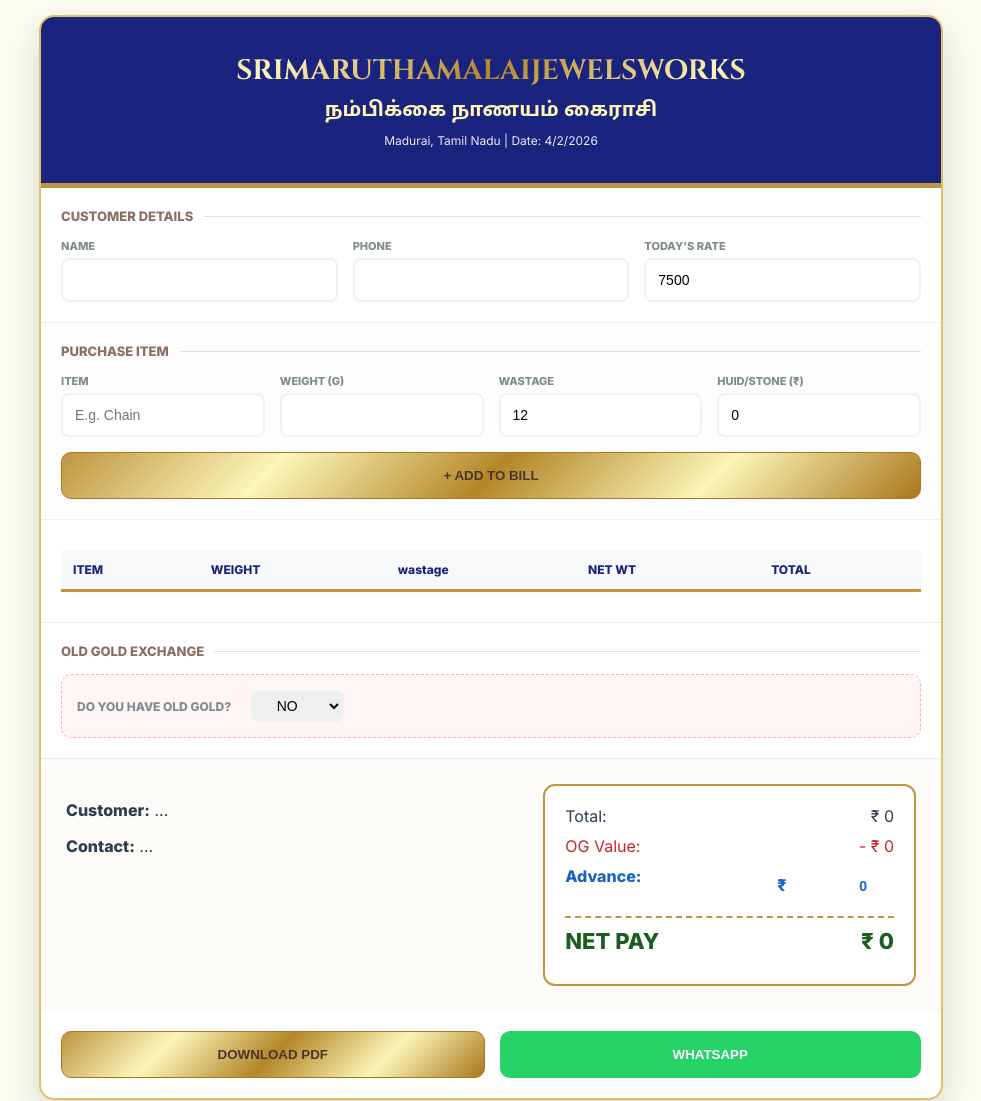
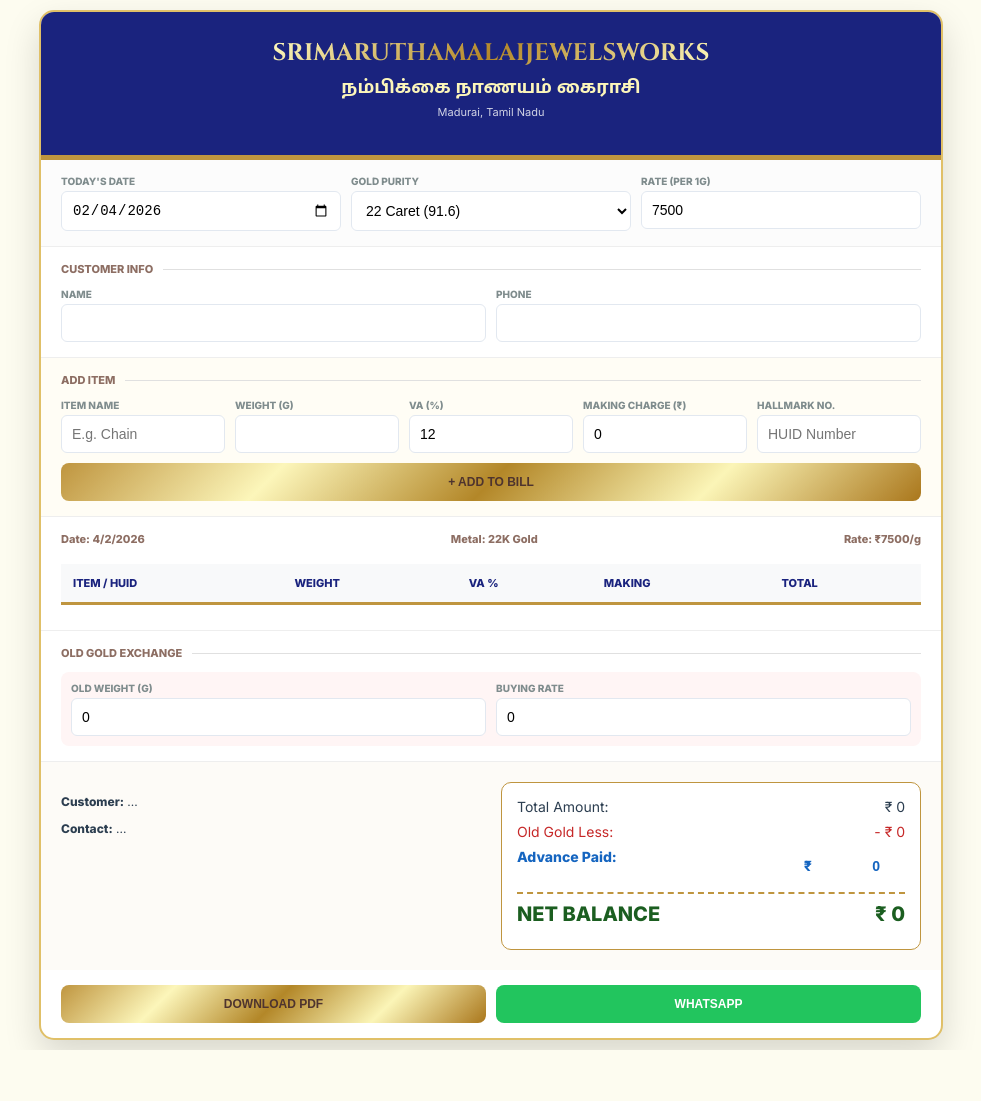
Before and after one commit to gautamraj122012-lab/Smm-billing, a plain HTML site: page index.html in a window 1280 px wide. Shown: the top 1101 px of the page, without its empty margins (149-1130 px from the left). After the commit the page ends 1050 px from the top, so only its background shows below. Drawn offline with Linux system fonts and the light colour scheme.

Commit message:
Refactor index.html for layout and styling improvements
Refactor HTML structure and styles for improved layout and readability. Update customer and item sections for better user interaction.

```diff
--- a/index.html
+++ b/index.html
@@ -5,126 +5,46 @@
     <meta name="viewport" content="width=device-width, initial-scale=1.0, maximum-scale=1.0, user-scalable=no">
     <title>SMW Billing | Srimaruthamalaijewelsworks</title>
 
-    <!-- PWA Settings -->
-    <meta name="mobile-web-app-capable" content="yes">
-    <meta name="apple-mobile-web-app-capable" content="yes">
-    <meta name="theme-color" content="#8d6e63">
-
-    <!-- Libraries -->
     <script src="https://cdnjs.cloudflare.com/ajax/libs/html2pdf.js/0.10.1/html2pdf.bundle.min.js"></script>
     <link href="https://fonts.googleapis.com/css2?family=Cinzel:wght@700&family=Inter:wght@400;600;800&family=Noto+Sans+Tamil:wght@400;700&display=swap" rel="stylesheet">
 
     <style>
         :root {
             --gold-gradient: linear-gradient(135deg, #bf953f, #fcf6ba, #b38728, #fbf5b7, #aa771c);
-            --silver-gradient: linear-gradient(135deg, #707070, #e0e0e0, #808080, #ffffff, #909090);
             --royal-blue: #1a237e;
             --deep-gold: #8d6e63;
         }
 
-        body {
-            font-family: 'Inter', sans-serif;
-            background: #fdfcf0;
-            margin: 0;
-            padding: 15px;
-            color: #2c3e50;
-        }
+        body { font-family: 'Inter', sans-serif; background: #fdfcf0; margin: 0; padding: 10px; color: #2c3e50; }
+        .bill-container { max-width: 900px; margin: 0 auto; background: white; border-radius: 15px; box-shadow: 0 15px 35px rgba(0,0,0,0.15); border: 2px solid #e0c068; overflow: hidden; }
 
-        .bill-container {
-            max-width: 900px;
-            margin: 0 auto;
-            background: white;
-            border-radius: 15px;
-            box-shadow: 0 15px 35px rgba(0,0,0,0.15);
-            border: 2px solid #e0c068;
-            overflow: hidden;
-        }
+        .header { background: var(--royal-blue); color: white; padding: 25px 15px; text-align: center; border-bottom: 5px solid #bf953f; }
+        .header h1 { font-family: 'Cinzel', serif; margin: 0; font-size: 24px; background: var(--gold-gradient); -webkit-background-clip: text; -webkit-text-fill-color: transparent; text-transform: uppercase; }
+        .slogan { font-family: 'Noto Sans Tamil', sans-serif; font-size: 18px; color: #fcf6ba; margin-top: 8px; display: block; font-weight: 700; }
 
-        /* Royal Header */
-        .header {
-            background: var(--royal-blue);
-            color: white;
-            padding: 35px 20px;
-            text-align: center;
-            border-bottom: 5px solid #bf953f;
-        }
-
-        .header h1 {
-            font-family: 'Cinzel', serif;
-            margin: 0;
-            font-size: 28px;
-            background: var(--gold-gradient);
-            -webkit-background-clip: text;
-            -webkit-text-fill-color: transparent;
-            text-transform: uppercase;
-        }
-
-        .slogan {
-            font-family: 'Noto Sans Tamil', sans-serif;
-            font-size: 20px;
-            color: #fcf6ba;
-            margin-top: 10px;
-            display: block;
-            font-weight: 700;
-        }
-
-        /* Sections */
-        .section { padding: 20px; border-bottom: 1px solid #eee; }
-        .section-title {
-            font-size: 13px;
-            font-weight: 800;
-            color: var(--deep-gold);
-            text-transform: uppercase;
-            margin-bottom: 15px;
-            display: flex;
-            align-items: center;
-            gap: 10px;
-        }
+        .section { padding: 15px 20px; border-bottom: 1px solid #eee; }
+        .section-title { font-size: 11px; font-weight: 800; color: var(--deep-gold); text-transform: uppercase; margin-bottom: 12px; display: flex; align-items: center; gap: 10px; }
         .section-title::after { content: ""; flex: 1; height: 1px; background: #e0e0e0; }
 
-        .grid-inputs {
-            display: grid;
-            grid-template-columns: repeat(auto-fit, minmax(150px, 1fr));
-            gap: 15px;
-        }
+        .grid-inputs { display: grid; grid-template-columns: repeat(auto-fit, minmax(130px, 1fr)); gap: 10px; }
+        .field { display: flex; flex-direction: column; }
+        label { font-size: 10px; font-weight: 700; color: #7f8c8d; margin-bottom: 4px; text-transform: uppercase; }
+        input, select { padding: 10px; border: 1px solid #e2e8f0; border-radius: 6px; font-size: 14px; background: #fff; }
 
-        .field { display: flex; flex-direction: column; }
-        label { font-size: 11px; font-weight: 700; color: #7f8c8d; margin-bottom: 5px; text-transform: uppercase; }
-        input, select { padding: 12px; border: 2px solid #f1f1f1; border-radius: 8px; font-size: 14px; }
-
-        /* Old Gold Toggle Section */
-        .og-toggle-box {
-            background: #fff5f5;
-            padding: 15px;
-            border-radius: 10px;
-            margin-top: 10px;
-            border: 1px dashed #feb2b2;
-        }
-        .og-details { display: none; margin-top: 15px; gap: 15px; grid-template-columns: repeat(auto-fit, minmax(130px, 1fr)); }
-
-        /* Table */
         .table-area { padding: 10px 0; overflow-x: auto; }
         table { width: 100%; border-collapse: collapse; }
-        th { background: #f8f9fa; padding: 12px; text-align: left; font-size: 12px; color: var(--royal-blue); border-bottom: 3px solid #bf953f; }
-        td { padding: 12px; border-bottom: 1px solid #f1f1f1; font-size: 14px; }
+        th { background: #f8f9fa; padding: 12px; text-align: left; font-size: 11px; color: var(--royal-blue); border-bottom: 3px solid #bf953f; }
+        td { padding: 12px; border-bottom: 1px solid #f1f1f1; font-size: 13px; }
 
-        /* Footer Calculations */
-        .summary-wrapper {
-            background: #fdfbf7;
-            display: grid;
-            grid-template-columns: 1.2fr 1fr;
-            padding: 25px;
-            gap: 30px;
-        }
-        .total-card { background: white; padding: 20px; border-radius: 12px; border: 2px solid #bf953f; }
-        .row { display: flex; justify-content: space-between; margin-bottom: 10px; }
-        .row.grand { border-top: 2px dashed #bf953f; margin-top: 10px; padding-top: 10px; font-weight: 800; font-size: 22px; color: #1b5e20; }
+        .summary-wrapper { background: #fdfbf7; display: grid; grid-template-columns: 1fr 1fr; padding: 20px; gap: 20px; }
+        .total-card { background: white; padding: 15px; border-radius: 10px; border: 1px solid #bf953f; }
+        .row { display: flex; justify-content: space-between; margin-bottom: 8px; font-size: 14px; }
+        .row.grand { border-top: 2px dashed #bf953f; margin-top: 8px; padding-top: 8px; font-weight: 800; font-size: 20px; color: #1b5e20; }
 
-        /* Buttons */
-        .btn-panel { padding: 20px; display: flex; gap: 15px; }
-        .btn { flex: 1; padding: 15px; border: none; border-radius: 10px; font-weight: 800; cursor: pointer; text-transform: uppercase; }
-        .btn-gold { background: var(--gold-gradient); color: #4e342e; border: 1px solid #aa771c; }
-        .btn-wa { background: #25d366; color: white; }
+        .btn-panel { padding: 15px 20px; display: flex; gap: 10px; }
+        .btn { flex: 1; padding: 12px; border: none; border-radius: 8px; font-weight: 800; cursor: pointer; text-transform: uppercase; font-size: 12px; }
+        .btn-gold { background: var(--gold-gradient); color: #4e342e; }
+        .btn-wa { background: #22c55e; color: white; }
 
         @media (max-width: 600px) { .summary-wrapper { grid-template-columns: 1fr; } }
         @media print { .no-print { display: none !important; } }
@@ -136,41 +56,64 @@
     <div class="header">
         <h1>Srimaruthamalaijewelsworks</h1>
         <span class="slogan">நம்பிக்கை நாணயம் கைராசி</span>
-        <div style="font-size: 12px; margin-top: 10px; opacity: 0.9;">Madurai, Tamil Nadu | Date: <span id="bill-date"></span></div>
+        <p style="font-size: 11px; margin-top: 5px; opacity: 0.8;">Madurai, Tamil Nadu</p>
+    </div>
+
+    <!-- Gold Rate Setting -->
+    <div class="section no-print" style="background: #fcfcfc;">
+        <div class="grid-inputs">
+            <div class="field"><label>Today's Date</label><input type="date" id="billDateInput" oninput="updateDisplay()"></div>
+            <div class="field">
+                <label>Gold Purity</label>
+                <select id="goldCaret" onchange="recalculate()">
+                    <option value="24K">24 Caret (99.9)</option>
+                    <option value="22K" selected>22 Caret (91.6)</option>
+                    <option value="20K">20 Caret (83.3)</option>
+                    <option value="18K">18 Caret (75.0)</option>
+                    <option value="Silver">Silver (வெள்ளி)</option>
+                </select>
+            </div>
+            <div class="field"><label>Rate (per 1g)</label><input type="number" id="baseRate" value="7500" oninput="recalculate()"></div>
+        </div>
     </div>
 
     <!-- Customer Section -->
     <div class="section no-print">
-        <span class="section-title">Customer Details</span>
+        <span class="section-title">Customer Info</span>
         <div class="grid-inputs">
-            <div class="field"><label>Name</label><input type="text" id="custName" oninput="sync()"></div>
-            <div class="field"><label>Phone</label><input type="number" id="custMob" oninput="sync()"></div>
-            <div class="field"><label>Today's Rate</label><input type="number" id="rate22k" value="7500" oninput="recalculate()"></div>
+            <div class="field"><label>Name</label><input type="text" id="custName" oninput="updateDisplay()"></div>
+            <div class="field"><label>Phone</label><input type="number" id="custMob" oninput="updateDisplay()"></div>
         </div>
     </div>
 
     <!-- Purchase Section -->
-    <div class="section no-print" style="background: #fdfdfd;">
-        <span class="section-title">Purchase Item</span>
+    <div class="section no-print" style="background: #fffdf5;">
+        <span class="section-title">Add Item</span>
         <div class="grid-inputs">
-            <div class="field"><label>Item</label><input type="text" id="itemName" placeholder="E.g. Chain"></div>
-            <div class="field"><label>Weight (g)</label><input type="number" id="itemWt"></div>
-            <div class="field"><label>wastage</label><input type="number" id="itemVA" value="12"></div>
-            <div class="field"><label>HUID/Stone (₹)</label><input type="number" id="itemOther" value="0"></div>
+            <div class="field"><label>Item Name</label><input type="text" id="itemName" placeholder="E.g. Chain"></div>
+            <div class="field"><label>Weight (g)</label><input type="number" id="itemWt" step="0.001"></div>
+            <div class="field"><label>VA (%)</label><input type="number" id="itemVA" value="12"></div>
+            <div class="field"><label>Making Charge (₹)</label><input type="number" id="itemMC" value="0"></div>
+            <div class="field"><label>Hallmark No.</label><input type="text" id="huid" placeholder="HUID Number"></div>
         </div>
-        <button class="btn btn-gold" style="margin-top:15px; width: 100%;" onclick="addItem()">+ Add to Bill</button>
+        <button class="btn btn-gold" style="margin-top:10px; width: 100%;" onclick="addItem()">+ Add to Bill</button>
     </div>
 
     <!-- TABLE -->
     <div class="section">
+        <div style="display: flex; justify-content: space-between; font-size: 11px; margin-bottom: 8px; font-weight: bold; color: var(--deep-gold);">
+            <span>Date: <span id="dispDate"></span></span>
+            <span>Metal: <span id="dispCaret">22K</span> Gold</span>
+            <span>Rate: ₹<span id="dispRate">7500</span>/g</span>
+        </div>
         <div class="table-area">
             <table>
                 <thead>
                     <tr>
-                        <th>ITEM</th>
+                        <th>ITEM / HUID</th>
                         <th>WEIGHT</th>
-                        <th>wastage</th>
-                        <th>NET WT</th>
+                        <th>VA %</th>
+                        <th>MAKING</th>
                         <th>TOTAL</th>
                     </tr>
                 </thead>
@@ -179,43 +122,30 @@
         </div>
     </div>
 
-    <!-- OLD GOLD SECTION -->
+    <!-- OLD GOLD -->
     <div class="section no-print">
         <span class="section-title">Old Gold Exchange</span>
-        <div class="og-toggle-box">
-            <label style="font-size: 12px; margin-right: 15px;">DO YOU HAVE OLD GOLD?</label>
-            <select id="ogActive" onchange="toggleOG()" style="padding: 5px 20px;">
-                <option value="no">NO</option>
-                <option value="yes">YES</option>
-            </select>
-
-            <div id="ogDetailSection" class="og-details">
-                <div class="field"><label>OG Weight (g)</label><input type="number" id="ogWt" value="0" oninput="recalculate()"></div>
-                <div class="field"><label>Hallmark Seal</label><input type="text" id="ogSeal" placeholder="Seal Type"></div>
-                <div class="field"><label>Tender / Touch</label><input type="text" id="ogTender" placeholder="91.6 / 75"></div>
-                <div class="field"><label>Buying Rate</label><input type="number" id="ogRate" value="0" oninput="recalculate()"></div>
-            </div>
+        <div class="grid-inputs" style="background: #fff5f5; padding: 10px; border-radius: 8px;">
+            <div class="field"><label>Old Weight (g)</label><input type="number" id="ogWt" value="0" oninput="recalculate()"></div>
+            <div class="field"><label>Buying Rate</label><input type="number" id="ogRate" value="0" oninput="recalculate()"></div>
         </div>
     </div>
 
-    <!-- TOTALS -->
+    <!-- SUMMARY -->
     <div class="summary-wrapper">
-        <div>
-            <p><strong>Customer:</strong> <span id="dispName">...</span></p>
-            <p><strong>Contact:</strong> <span id="dispMob">...</span></p>
-            <div id="ogBillDisplay" style="display:none; font-size: 12px; color: #c62828;">
-                <em>Old Gold Deduction Applied</em>
-            </div>
+        <div style="font-size: 12px;">
+            <p><strong>Customer:</strong> <span id="outName">...</span></p>
+            <p><strong>Contact:</strong> <span id="outMob">...</span></p>
         </div>
         <div class="total-card">
-            <div class="row"><span>Total:</span> <span>₹ <span id="totalAmt">0</span></span></div>
-            <div class="row" style="color: #c62828;"><span>OG Value:</span> <span>- ₹ <span id="ogValue">0</span></span></div>
+            <div class="row"><span>Total Amount:</span> <span>₹ <span id="subTotal">0</span></span></div>
+            <div class="row" style="color: #c62828;"><span>Old Gold Less:</span> <span>- ₹ <span id="ogTotal">0</span></span></div>
             <div class="row" style="color: #1565c0; font-weight: bold;">
-                <span>Advance:</span>
-                <span>₹ <input type="number" id="advPay" value="0" oninput="recalculate()" style="width: 80px; text-align: right; border: none; font-weight: bold; color: #1565c0;"></span>
+                <span>Advance Paid:</span>
+                <span>₹ <input type="number" id="advPay" value="0" oninput="recalculate()" style="width: 70px; text-align: right; border: none; font-weight: bold; color: #1565c0; background: none;"></span>
             </div>
             <div class="row grand">
-                <span>NET PAY</span>
+                <span>NET BALANCE</span>
                 <span>₹ <span id="grandTotal">0</span></span>
             </div>
         </div>
@@ -228,72 +158,83 @@
 </div>
 
 <script>
-    let billItems = [];
-    document.getElementById('bill-date').innerText = new Date().toLocaleDateString('en-IN');
+    let items = [];
+    document.getElementById('billDateInput').value = new Date().toISOString().split('T')[0];
+    updateDisplay();
 
-    function sync() {
-        document.getElementById('dispName').innerText = document.getElementById('custName').value || "...";
-        document.getElementById('dispMob').innerText = document.getElementById('custMob').value || "...";
-    }
-
-    function toggleOG() {
-        const val = document.getElementById('ogActive').value;
-        const section = document.getElementById('ogDetailSection');
-        const display = document.getElementById('ogBillDisplay');
-        if(val === 'yes') {
-            section.style.display = 'grid';
-            display.style.display = 'block';
-        } else {
-            section.style.display = 'none';
-            display.style.display = 'none';
-            document.getElementById('ogWt').value = 0;
-            recalculate();
-        }
+    function updateDisplay() {
+        const d = document.getElementById('billDateInput').value;
+        document.getElementById('dispDate').innerText = d ? new Date(d).toLocaleDateString('en-IN') : "";
+        document.getElementById('outName').innerText = document.getElementById('custName').value || "...";
+        document.getElementById('outMob').innerText = document.getElementById('custMob').value || "...";
     }
 
     function addItem() {
         const name = document.getElementById('itemName').value;
         const wt = parseFloat(document.getElementById('itemWt').value || 0);
         const va = parseFloat(document.getElementById('itemVA').value || 0);
-        const other = parseFloat(document.getElementById('itemOther').value || 0);
-        const rate = parseFloat(document.getElementById('rate22k').value || 0);
+        const mc = parseFloat(document.getElementById('itemMC').value || 0);
+        const huid = document.getElementById('huid').value || "-";
+        const rate = parseFloat(document.getElementById('baseRate').value || 0);
+
         if (!name || wt <= 0) return;
+
+        // Formula: (Weight + VA%) * Rate + Making Charge
         const netWt = wt + (wt * va / 100);
-        const total = (netWt * rate) + other;
-        billItems.push({ name, wt, va, netWt, total });
+        const total = (netWt * rate) + mc;
+
+        items.push({ name, huid, wt, va, mc, total });
         recalculate();
+
         document.getElementById('itemName').value = "";
         document.getElementById('itemWt').value = "";
+        document.getElementById('huid').value = "";
     }
 
     function recalculate() {
         const tbody = document.getElementById('billBody');
         tbody.innerHTML = "";
         let sub = 0;
-        billItems.forEach(it => {
+
+        const caret = document.getElementById('goldCaret').value;
+        const rate = document.getElementById('baseRate').value;
+        document.getElementById('dispCaret').innerText = caret;
+        document.getElementById('dispRate').innerText = rate;
+
+        items.forEach(it => {
             sub += it.total;
-            tbody.innerHTML += `<tr><td>${it.name}</td><td>${it.wt.toFixed(3)}g</td><td>${it.va}%</td><td>${it.netWt.toFixed(3)}g</td><td>₹${Math.round(it.total).toLocaleString()}</td></tr>`;
+            tbody.innerHTML += `<tr>
+                <td><strong>${it.name}</strong><br><small>HUID: ${it.huid}</small></td>
+                <td>${it.wt.toFixed(3)}g</td>
+                <td>${it.va}%</td>
+                <td>₹${it.mc}</td>
+                <td>₹${Math.round(it.total).toLocaleString()}</td>
+            </tr>`;
         });
+
         const ogWt = parseFloat(document.getElementById('ogWt').value || 0);
         const ogRate = parseFloat(document.getElementById('ogRate').value || 0);
         const ogVal = ogWt * ogRate;
         const adv = parseFloat(document.getElementById('advPay').value || 0);
         const final = sub - ogVal - adv;
-        document.getElementById('totalAmt').innerText = Math.round(sub).toLocaleString();
-        document.getElementById('ogValue').innerText = Math.round(ogVal).toLocaleString();
+
+        document.getElementById('subTotal').innerText = Math.round(sub).toLocaleString();
+        document.getElementById('ogTotal').innerText = Math.round(ogVal).toLocaleString();
         document.getElementById('grandTotal').innerText = Math.round(final).toLocaleString();
     }
 
     function downloadPDF() {
         const element = document.getElementById('main-bill');
-        html2pdf().from(element).save('SMW_Bill.pdf');
+        const name = document.getElementById('custName').value || "Customer";
+        html2pdf().from(element).save(`SMW_Bill_${name}.pdf`);
     }
 
     function shareWA() {
         const phone = document.getElementById('custMob').value;
         const total = document.getElementById('grandTotal').innerText;
-        window.open(`https://wa.me/91${phone}?text=SMW Bill Total: ₹${total}`);
+        window.open(`https://wa.me/91${phone}?text=Srimaruthamalaijewelsworks Bill: ₹${total}`);
     }
 </script>
+
 </body>
 </html>
```
